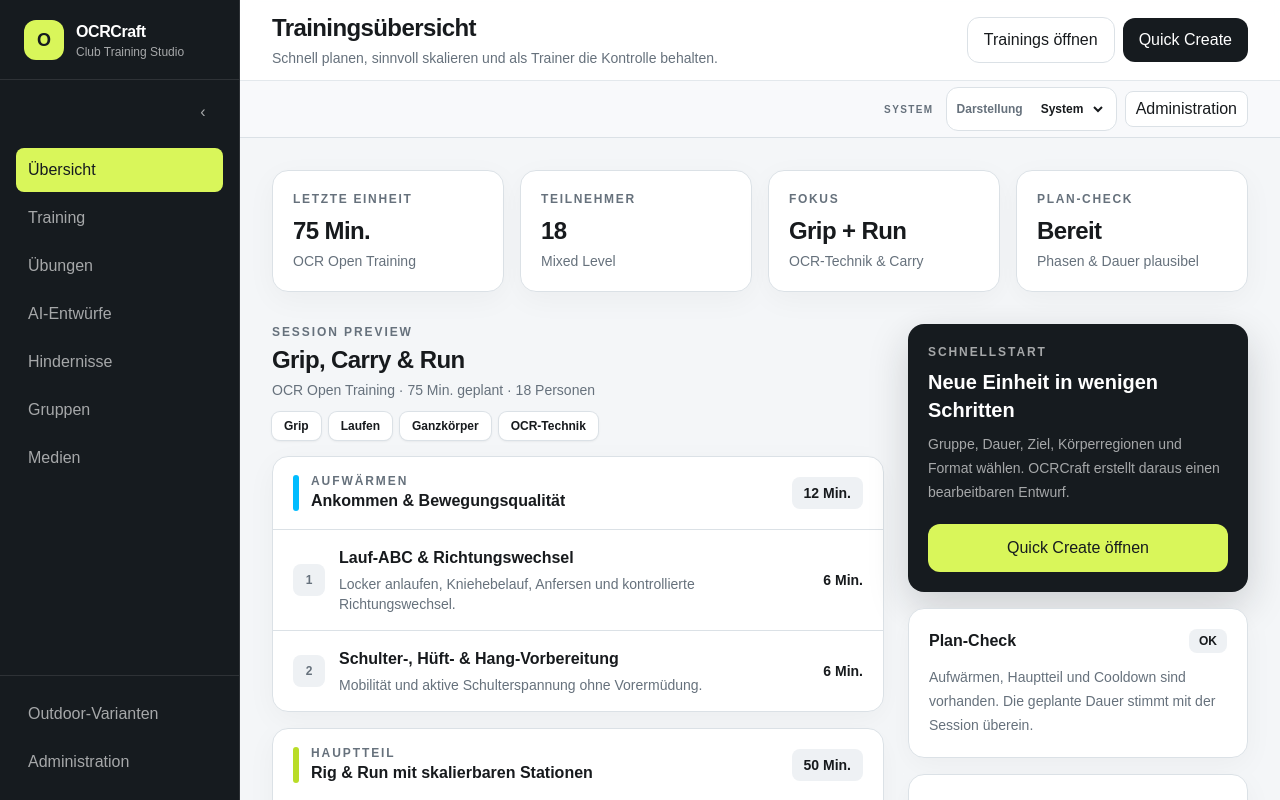
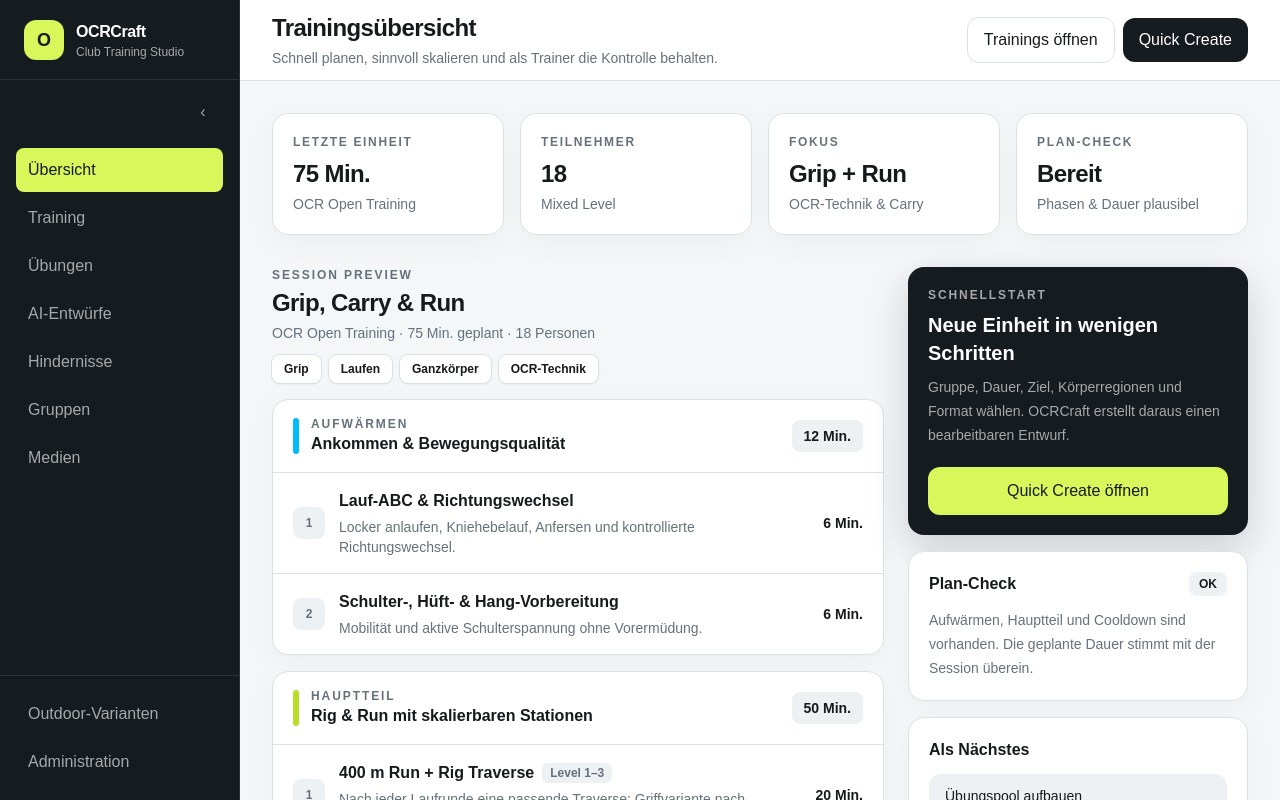
Before and after one commit to AlexanderSeel/OCRCraft, a Next.js app: page / in a window 1280 px wide. Built offline with nearby package versions, Linux system fonts and the light colour scheme.

Commit message:
feat: move display settings into administration

```diff
--- a/src/app/admin/page.tsx
+++ b/src/app/admin/page.tsx
@@ -12,6 +12,7 @@ import { listDatabaseBackups } from "@/server/db/backup-service";
 import { createDatabaseBackupAction, rebuildSearchIndexesAction, reseedDatabaseAction, resolveDuplicateExerciseAction, resolveDuplicateExercisesBulkAction, restoreDatabaseBackupAction, scanDuplicateExercisesAction } from "./actions";
 import { getDuplicateComparisonRecords, listDuplicateReviewTasks } from "@/server/exercises/duplicate-review-service";
 import { listAppUsers } from "@/server/auth/identity-service";
+import { ThemeSwitcher } from "@/components/theme/theme-switcher";
 
 export const dynamic = "force-dynamic";
 
@@ -138,8 +139,19 @@ export default async function AdminPage({ searchParams }: AdminPageProps) {
         {activeTab === "settings" ? <section className="rounded-2xl border border-[var(--border)] bg-[var(--surface)] p-5 shadow-[var(--shadow-card)] sm:p-6">
           <div className="text-xs font-bold uppercase tracking-[0.14em] text-[var(--muted)]">Einstellungen</div>
           <h2 className="mt-1 text-xl font-black">Darstellung und Diagnose</h2>
-          <p className="mt-2 max-w-3xl text-sm leading-6 text-[var(--muted)]">Optionale Diagnosewerkzeuge bleiben deaktiviert, solange sie nicht ausdrücklich benötigt werden.</p>
-          <MuscleMapDebugSetting />
+          <p className="mt-2 max-w-3xl text-sm leading-6 text-[var(--muted)]">Seitenspezifische Einstellungen bleiben hier gebündelt. Änderungen werden lokal für dieses Gerät gespeichert.</p>
+          <div className="mt-5 grid gap-4 md:grid-cols-2">
+            <div className="rounded-xl border border-[var(--border)] bg-[var(--surface-subtle)] p-4">
+              <h3 className="text-sm font-black">Darstellung</h3>
+              <p className="mt-1 text-xs leading-5 text-[var(--muted)]">Wähle zwischen hellem, dunklem und automatisch vom Betriebssystem übernommenem Theme.</p>
+              <div className="mt-3"><ThemeSwitcher /></div>
+            </div>
+            <div className="rounded-xl border border-[var(--border)] bg-[var(--surface-subtle)] p-4">
+              <h3 className="text-sm font-black">Diagnose</h3>
+              <p className="mt-1 text-xs leading-5 text-[var(--muted)]">Optionale Diagnosewerkzeuge bleiben deaktiviert, solange sie nicht ausdrücklich benötigt werden.</p>
+              <div className="mt-3"><MuscleMapDebugSetting /></div>
+            </div>
+          </div>
         </section> : null}
 
         {activeTab === "database" ? <section className="rounded-2xl border border-[var(--border)] bg-[var(--surface)] p-5 shadow-[var(--shadow-card)] sm:p-6">
--- a/src/components/app-shell.tsx
+++ b/src/components/app-shell.tsx
@@ -1,9 +1,6 @@
-import Link from "next/link";
 import type { ReactNode } from "react";
 import { PrimaryNavigation } from "@/components/navigation/primary-navigation";
 import { CollapsibleSidebar } from "@/components/layout/collapsible-sidebar";
-import { ThemeSwitcher } from "@/components/theme/theme-switcher";
-import { TrainingBuilderResumeLink } from "@/components/training/training-builder-resume-link";
 
 interface AppShellProps {
   readonly title: string;
@@ -25,18 +22,6 @@ export function AppShell({ title, subtitle, actions, children }: AppShellProps)
             </div>
             {actions ? <div aria-label="Seitenaktionen" className="flex flex-wrap items-center justify-end gap-2">{actions}</div> : null}
           </div>
-          <div className="border-t border-[var(--border)]/70 bg-[var(--surface-subtle)]/40">
-            <div aria-label="Globale Werkzeuge" className="mx-auto flex min-h-10 max-w-[1500px] flex-wrap items-center justify-end gap-2 px-4 py-1.5 sm:px-6 lg:px-8">
-              <span className="mr-1 text-[10px] font-black uppercase tracking-[0.14em] text-[var(--muted)]">System</span>
-              <TrainingBuilderResumeLink />
-              <ThemeSwitcher />
-              <nav aria-label="Schnellzugriff" className="flex items-center gap-1">
-                <Link className="inline-flex min-h-9 items-center rounded-lg border border-[var(--border)] bg-[var(--surface)] px-2.5 text-xs font-black hover:bg-[var(--surface-subtle)]" href="/admin?tab=overview">
-                  Administration
-                </Link>
-              </nav>
-            </div>
-          </div>
           <PrimaryNavigation variant="mobile" />
         </header>
         <main className="mx-auto max-w-[1500px] p-4 sm:p-6 lg:p-8">{children}</main>
```
Also changed, not shown: 3 other files (tests, documents, lock files or other folders).
